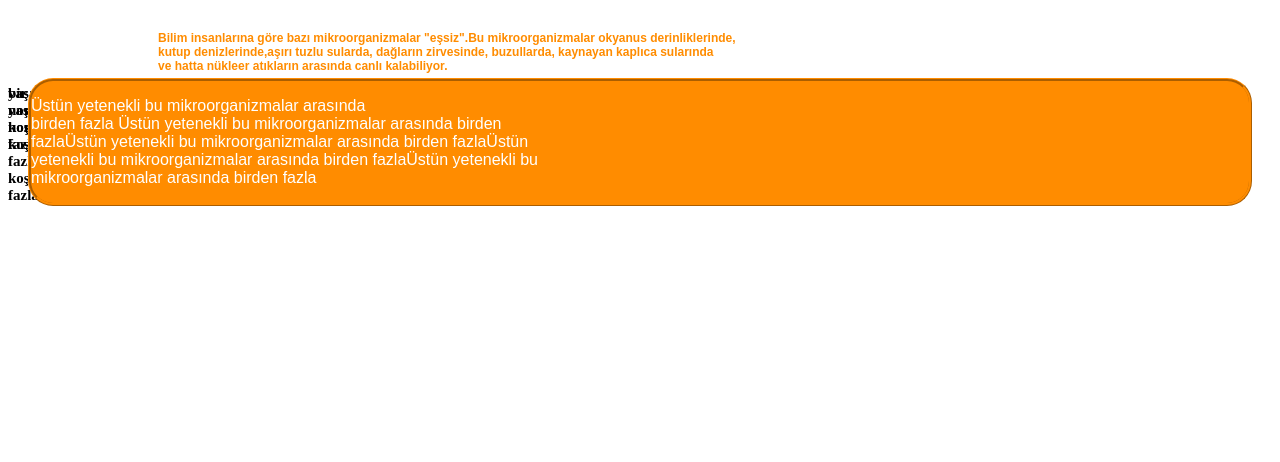
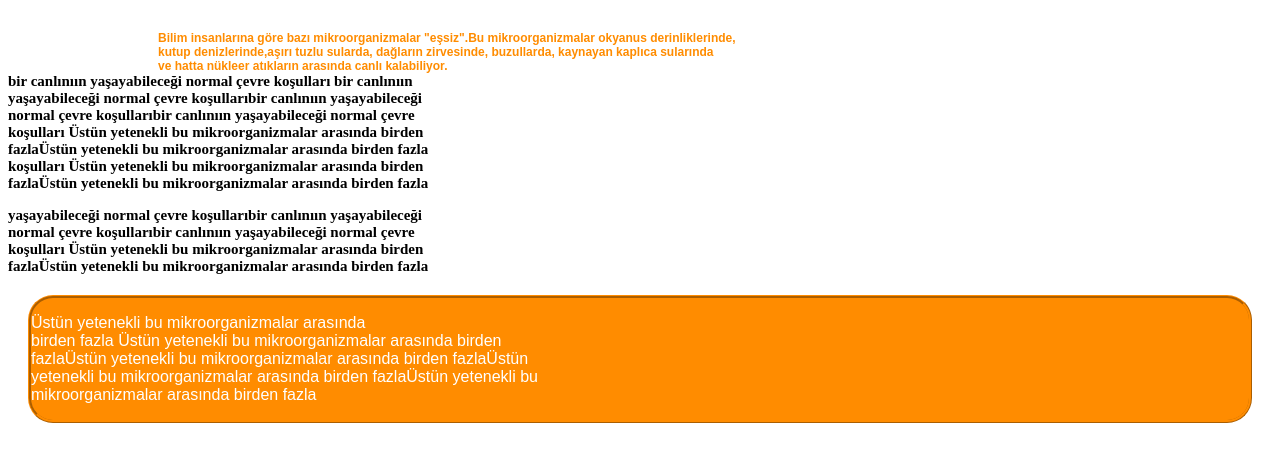
Before and after one commit to OzlemAkgunoglu/Dergi_calisma, a plain HTML site: page index.html in a window 1280 px wide. Shown: the part 202-664 px from the top of the page. Drawn offline with Linux system fonts and the light colour scheme.

Commit message:
Update index.html

```diff
--- a/index.html
+++ b/index.html
@@ -16,10 +16,10 @@ Mikroorganizmalar</h1>
 tuzlu sularda, dağların zirvesinde, buzullarda, kaynayan  kaplıca sularında <br> ve hatta nükleer atıkların arasında canlı kalabiliyor.</p>
 	</div>
 <div class="paragraf">
-	<div class="par1">
+	<div class="p1">
 	<p>bir canlınıın yaşayabileceği normal çevre koşulları bir canlınıın<br>   yaşayabileceği normal çevre koşullarıbir canlınıın yaşayabileceği<br>
 	   normal çevre koşullarıbir canlınıın yaşayabileceği normal çevre<br>koşulları Üstün yetenekli bu mikroorganizmalar arasında birden <br>fazlaÜstün yetenekli bu mikroorganizmalar arasında birden fazla<br>koşulları Üstün yetenekli bu mikroorganizmalar arasında birden <br>fazlaÜstün yetenekli bu mikroorganizmalar arasında birden fazla<br>  </p></div>
-	<div class="par2"> <p> yaşayabileceği normal çevre koşullarıbir canlınıın yaşayabileceği<br>
+	<div class="p2"> <p> yaşayabileceği normal çevre koşullarıbir canlınıın yaşayabileceği<br>
 	   normal çevre koşullarıbir canlınıın yaşayabileceği normal çevre<br>koşulları Üstün yetenekli bu mikroorganizmalar arasında birden <br>fazlaÜstün yetenekli bu mikroorganizmalar arasında birden fazla<br>
 	   </p></div>
 
```
